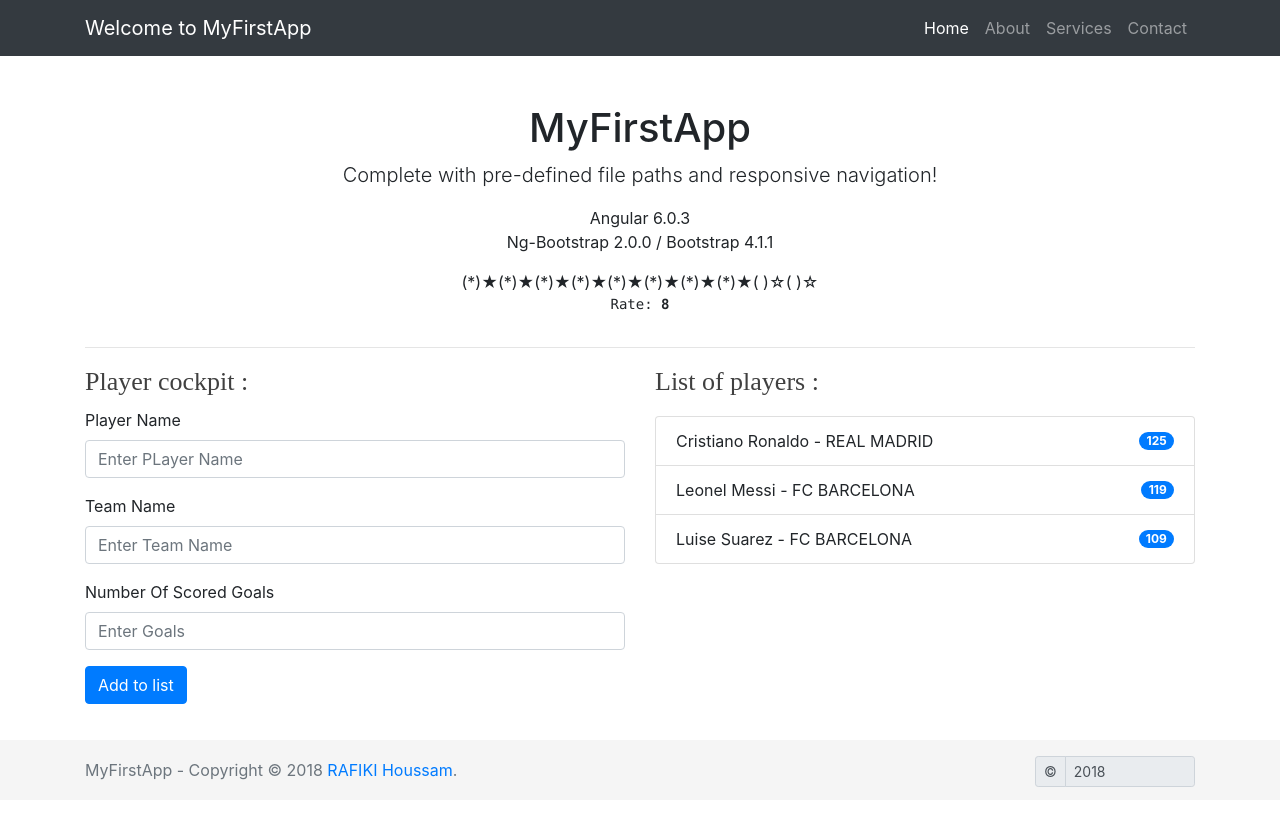
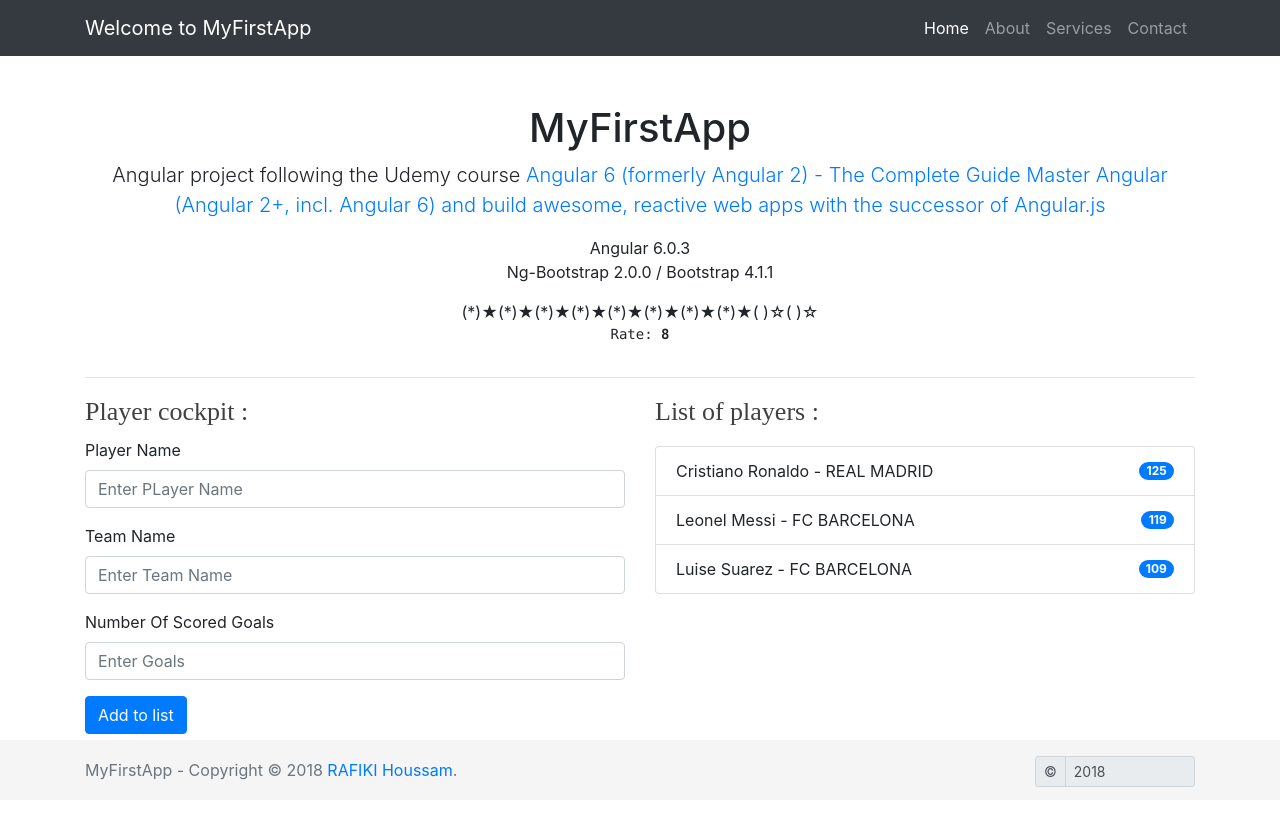
Before and after one commit to hssamconf/angular-course-project, an Angular app: page / in a window 1280 px wide. Built offline with nearby package versions, Linux system fonts and the light colour scheme.

Commit message:
Change of project description in container

```diff
--- a/src/app/container/container.component.html
+++ b/src/app/container/container.component.html
@@ -3,7 +3,9 @@
   <div class="row">
     <div class="col-lg-12 text-center">
       <h1 class="mt-5">{{ title }}</h1>
-      <p class="lead">Complete with pre-defined file paths and responsive navigation!</p>
+      <p class="lead">Angular project following the Udemy course <a href="https://www.udemy.com/share/1000im/">Angular 6 (formerly Angular 2) - The Complete Guide
+        Master Angular (Angular 2+, incl. Angular 6) and build awesome, reactive web apps with the successor of
+        Angular.js</a></p>
       <ul class="list-unstyled">
         <li>Angular 6.0.3</li>
         <li>Ng-Bootstrap 2.0.0 / Bootstrap 4.1.1</li>
```
